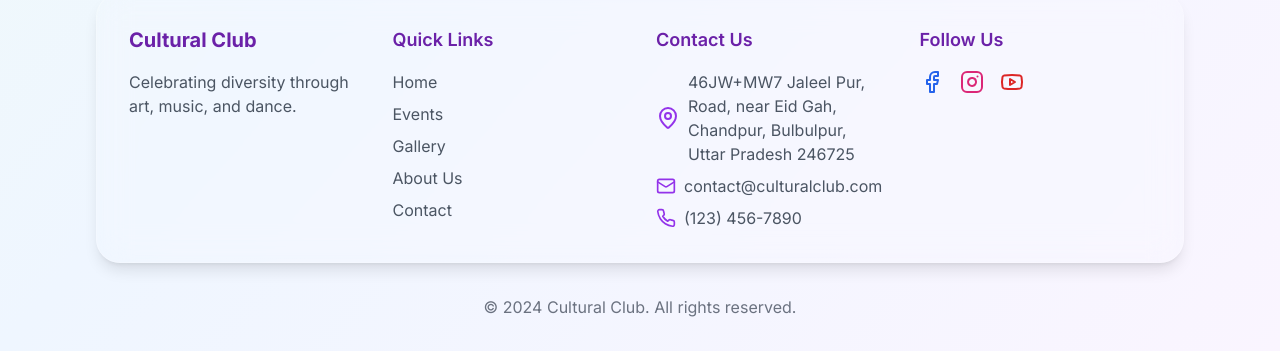
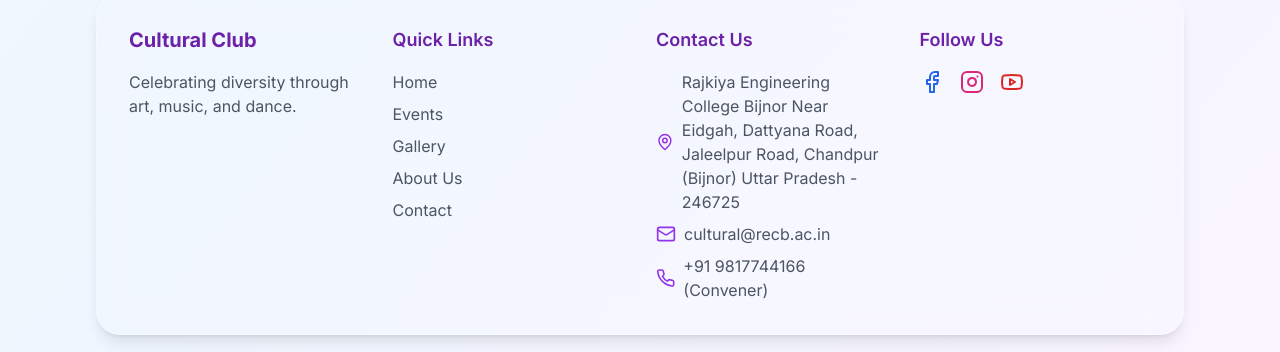
Before and after one commit to arpan-kumar-saini/shivam, a Next.js app: page /gallery in a window 1280 px wide. Shown: the part 1094-1446 px from the top of the page. Built offline with nearby package versions, Linux system fonts and the light colour scheme.

Commit message:
srdtfghbjkm

```diff
--- a/components/event-gallery.tsx
+++ b/components/event-gallery.tsx
@@ -5,7 +5,7 @@ import Image from 'next/image'
 import Masonry from 'react-masonry-css'
 import { motion, AnimatePresence } from 'framer-motion'
 import { X } from 'lucide-react'
-import { Tabs, TabsContent, TabsList, TabsTrigger } from "@/components/ui/tabs"
+import { Tabs, TabsList, TabsTrigger } from "@/components/ui/tabs"
 import eventsData from '@/data/gallery/gallery.json';
 
 // Define the structure of our event data
--- a/components/footer.tsx
+++ b/components/footer.tsx
@@ -29,15 +29,15 @@ export default function FooterComponent() {
                 <div className="space-y-2">
                   <p className="text-gray-600 flex items-center">
                     <MapPin className="h-10 w-10 md:h-20 md:w-20 mr-2 text-purple-600" />
-                    46JW+MW7 Jaleel Pur, Road, near Eid Gah, Chandpur, Bulbulpur, Uttar Pradesh 246725
+                    Rajkiya Engineering College Bijnor Near Eidgah, Dattyana Road, Jaleelpur Road, Chandpur (Bijnor) Uttar Pradesh - 246725
                   </p>
                   <p className="text-gray-600 flex items-center">
                     <Mail className="h-5 w-5 mr-2 text-purple-600" />
-                    contact@culturalclub.com
+                    cultural@recb.ac.in
                   </p>
                   <p className="text-gray-600 flex items-center">
                     <Phone className="h-5 w-5 mr-2 text-purple-600" />
-                    (123) 456-7890
+                    +91 9817744166 (Convener)
                   </p>
                 </div>
               </div>
--- a/components/login-page.tsx
+++ b/components/login-page.tsx
@@ -1,7 +1,7 @@
 "use client"
 
 import { useState } from 'react'
-import { Eye, EyeOff, Facebook, Github } from 'lucide-react'
+import { Eye, EyeOff } from 'lucide-react'
 import { Button } from "@/components/ui/button"
 import { Input } from "@/components/ui/input"
 
```
